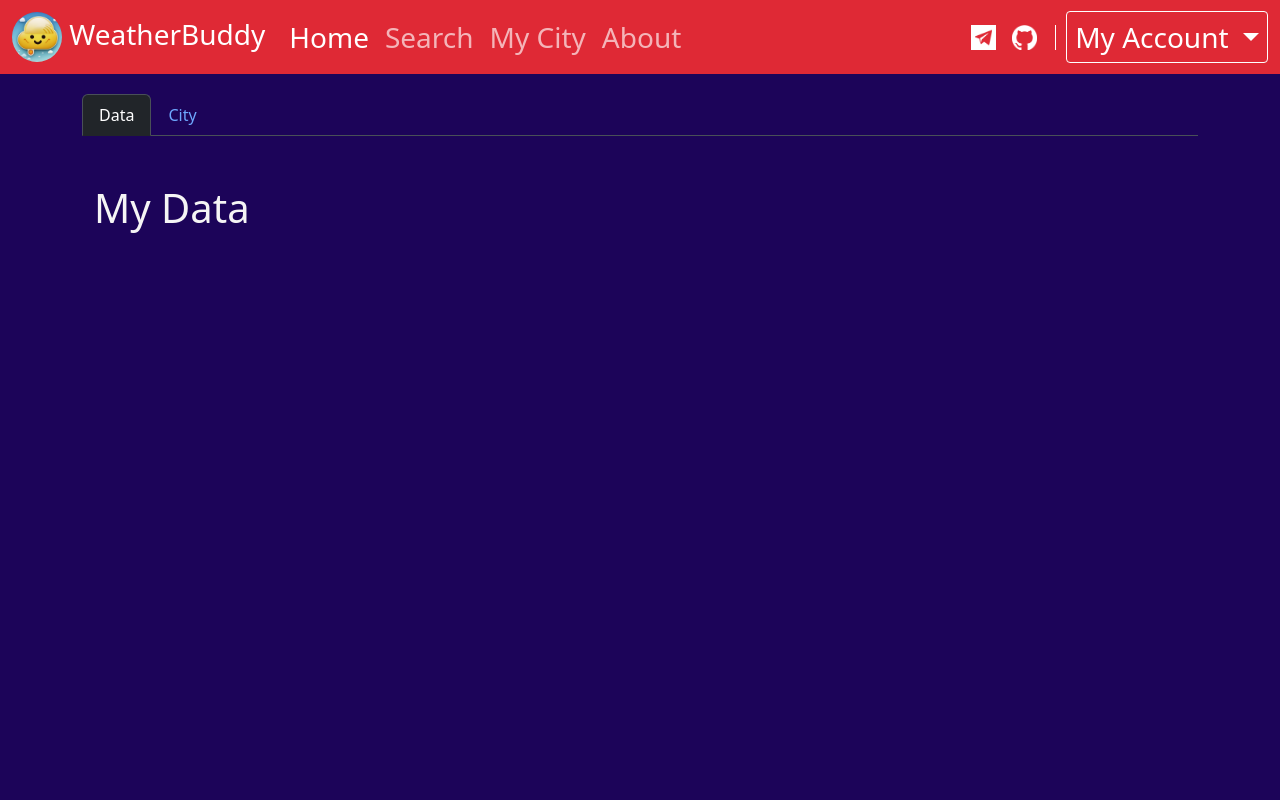
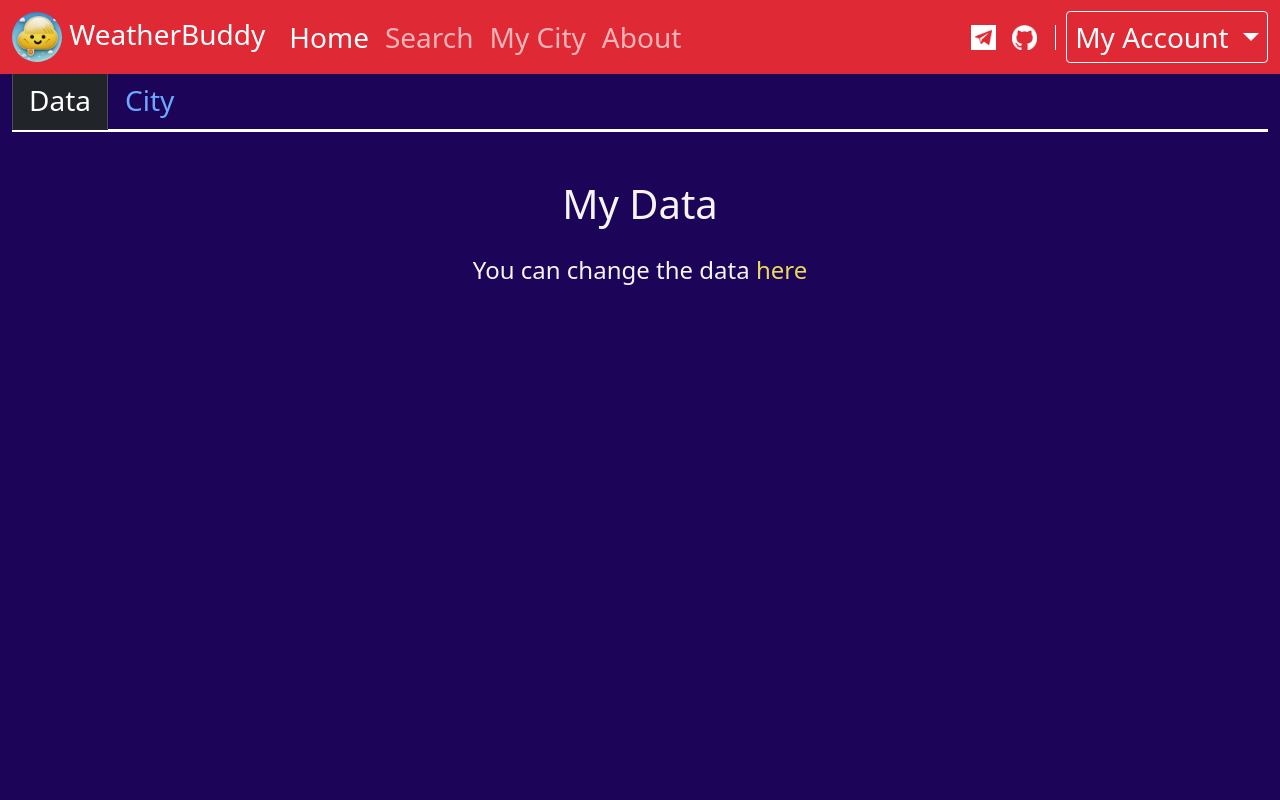
Before and after one commit to MikhailKras/weather-buddy, a FastAPI app: template src/templates/auth/user_data.html in a window 1280 px wide. Run offline with FastAPI, Linux system fonts and the light colour scheme; the template is opened without the code that fills it, so the values that code supplies are empty; parts of the project's set-up code (start-up, migrations or seed data) failed here and were passed over; some libraries are stand-ins or nearby versions.

Commit message:
refactor: updated `user_data.html` layout and styles

```diff
--- a/src/templates/auth/user_data.html
+++ b/src/templates/auth/user_data.html
@@ -1,42 +1,93 @@
-{% extends "auth/base.html" %}
-
-{% block title %}My data{% endblock %}
-
-{% block content %}
-<div class="container my-4">
-  <ul class="nav nav-tabs" id="userDataTabs" role="tablist">
+{% extends "auth/base.html" %} {% block title %}My data{% endblock %} {% block
+content %}
+<div class="container-fluid h-100">
+  <ul
+    class="fs-3 nav nav-tabs border-bottom border-3 border-white"
+    id="userDataTabs"
+    role="tablist"
+  >
     <li class="nav-item" role="presentation">
-      <button class="nav-link active" id="dataTab" data-bs-toggle="tab" data-bs-target="#dataTabContent" type="button" role="tab" aria-controls="dataTabContent" aria-selected="true">Data</button>
+      <button
+        class="nav-link active"
+        id="dataTab"
+        data-bs-toggle="tab"
+        data-bs-target="#dataTabContent"
+        type="button"
+        role="tab"
+        aria-controls="dataTabContent"
+        aria-selected="true"
+      >
+        Data
+      </button>
     </li>
     <li class="nav-item" role="presentation">
-      <button class="nav-link" id="cityTab" data-bs-toggle="tab" data-bs-target="#cityTabContent" type="button" role="tab" aria-controls="cityTabContent" aria-selected="false">City</button>
+      <button
+        class="nav-link"
+        id="cityTab"
+        data-bs-toggle="tab"
+        data-bs-target="#cityTabContent"
+        type="button"
+        role="tab"
+        aria-controls="cityTabContent"
+        aria-selected="false"
+      >
+        City
+      </button>
     </li>
   </ul>
   <div class="tab-content" id="userDataTabsContent">
-    <div class="tab-pane fade show active" id="dataTabContent" role="tabpanel" aria-labelledby="dataTab">
-      <div class="container my-5">
-        <h1>My Data</h1>
-        <table class="table text-white">
-          <tbody>
+    <div
+      class="tab-pane fade show active"
+      id="dataTabContent"
+      role="tabpanel"
+      aria-labelledby="dataTab"
+    >
+      <div class="container my-5 table-responsive">
+        <h1 class="d-flex justify-content-center">My Data</h1>
+        <table
+          class="table table-dark d-flex justify-content-center table-hover"
+        >
+          <tbody class="fs-3">
             {% for key, value in personal_data.items() %}
-            <tr>
+            <tr class="text-center">
               <th>{{ key.capitalize() }}</th>
-              <td>{% if value == True %}Yes{% elif value == False %}No{% else %}{{ value }}{% endif %}</td>
+              <td>
+                {% if value == True %}Yes{% elif value == False %}No{% else %}{{
+                value }}{% endif %}
+              </td>
             </tr>
             {% endfor %}
           </tbody>
         </table>
+        <div class="text-center">
+          <div class="container fs-4">
+            <p>
+              You can change the data
+              <a href="/users/settings" class="my-link ink-opacity-100">here</a>
+            </p>
+          </div>
+        </div>
       </div>
     </div>
-    <div class="tab-pane fade" id="cityTabContent" role="tabpanel" aria-labelledby="cityTab">
-      <div class="container my-5">
-        <h1>City Information</h1>
-        <table class="table text-white">
-          <tbody>
+    <div
+      class="tab-pane fade"
+      id="cityTabContent"
+      role="tabpanel"
+      aria-labelledby="cityTab"
+    >
+      <div class="container my-5 table-responsive">
+        <h1 class="d-flex justify-content-center">City Information</h1>
+        <table
+          class="table table-dark d-flex justify-content-center table-hover"
+        >
+          <tbody class="fs-3">
             {% for key, value in city_data.items() %}
-            <tr>
+            <tr class="text-center">
               <th>{{ key.capitalize() }}</th>
-              <td>{% if value == True %}Yes{% elif value == False %}No{% else %}{{ value }}{% endif %}</td>
+              <td>
+                {% if value == True %}Yes{% elif value == False %}No{% else %}{{
+                value }}{% endif %}
+              </td>
             </tr>
             {% endfor %}
           </tbody>
```
